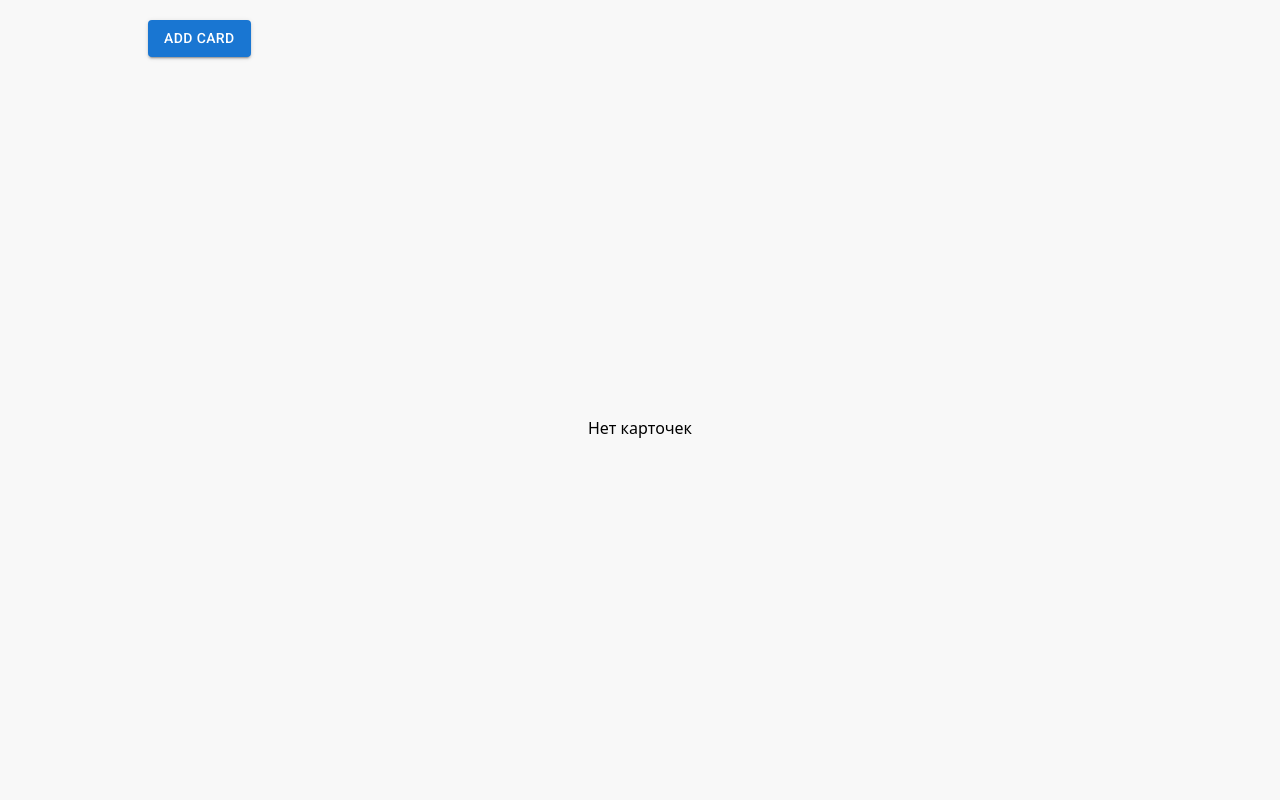
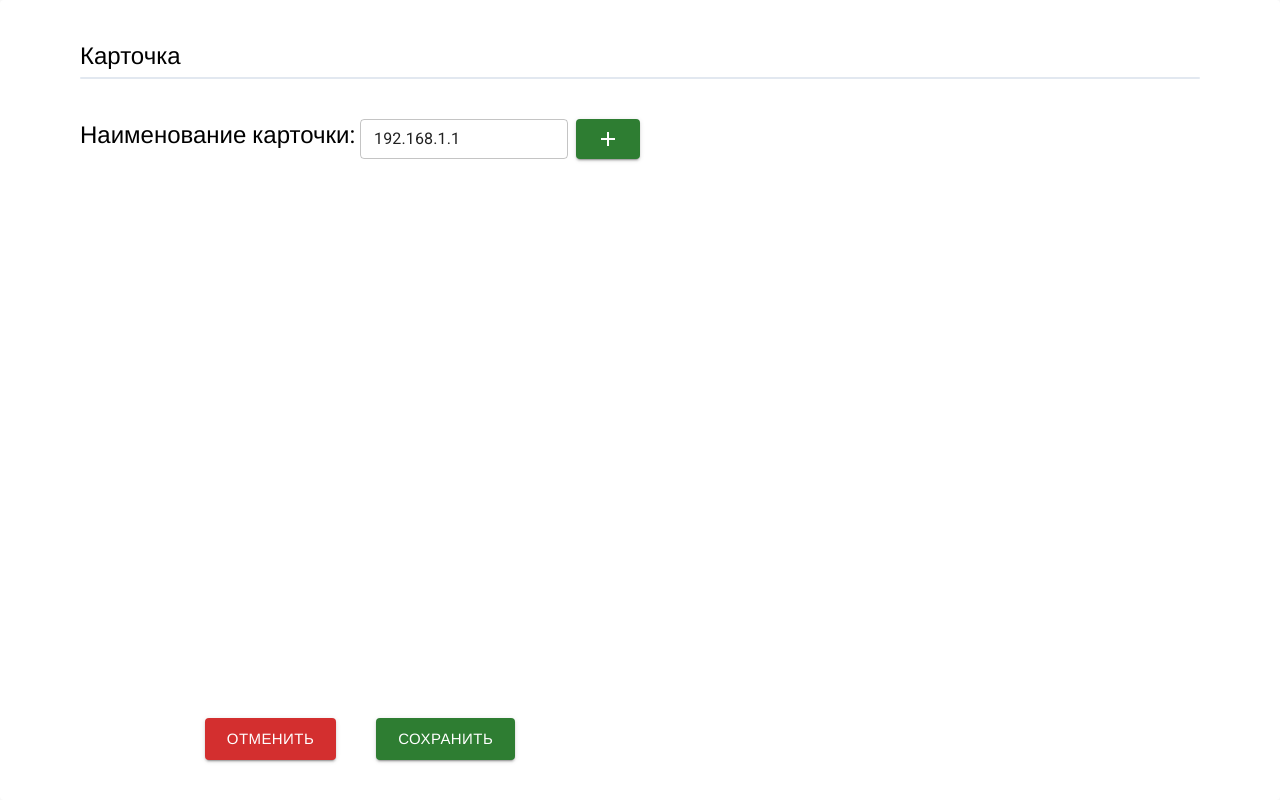
Before and after one commit to MakarTemlyakov/CardFields, a React (Vite) app in the folder cardFields/: page /cards/create in a window 1280 px wide. Built offline with nearby package versions, Linux system fonts and the light colour scheme; a web font is replaced by a local one.

Commit message:
add router

```diff
--- a/cardFields/package.json
+++ b/cardFields/package.json
@@ -16,7 +16,8 @@
     "@mui/icons-material": "^5.14.3",
     "@mui/material": "^5.14.3",
     "react": "^18.2.0",
-    "react-dom": "^18.2.0"
+    "react-dom": "^18.2.0",
+    "react-router-dom": "^6.16.0"
   },
   "devDependencies": {
     "@types/react": "^18.2.15",
--- a/cardFields/src/App.tsx
+++ b/cardFields/src/App.tsx
@@ -6,7 +6,11 @@ import './index.css'
 import { FormField } from './components/FormField/FormFiled';
 import { Action, fieldsRedcuer } from './reducers/fieldsReducer';
 import { cardsReducer, CardAction, initialCards } from './reducers/cardsReducer';
-import { Cards } from './components/Cards/Cards';
+import { CardItems } from './components/CardItems/CardItems';
+import { Button } from '@mui/material';
+import { Link } from 'react-router-dom';
+
+
 
 export type DataField = {
   id: number;
@@ -15,7 +19,6 @@ export type DataField = {
 }
 
 const fields: DataField[] = [];
-
 
 export const FieldsContext = createContext(fields);
 export const CardsContext = createContext(initialCards);
@@ -27,7 +30,7 @@ function App() {
     fieldsRedcuer,
     []
   );
-  const [cards, dispatchCard] = useReducer(
+  const [state, dispatchCard] = useReducer(
     cardsReducer,
     initialCards
   );
@@ -38,17 +41,17 @@ function App() {
     setShowFormAdd(() => !isShowFormAdd);
   }
 
-
-  console.log(cards);
-
   return (
-    <div className='w-4/5 flex flex-col grow m-auto p-5'>
+    <div className='w-4/5 flex flex-col grow m-auto mt-10'>
       <FieldsContext.Provider value={fields}>
         <FieldsDispatchContext.Provider value={dispatchField}>
-          <CardsContext.Provider value={initialCards}>
+          <CardsContext.Provider value={state}>
             <CardsDispatchContex.Provider value={dispatchCard}>
-              <Cards cards={cards.cards} />
-              {isShowFormAdd && <FormField onToggleAddForm={onToggleAddForm} />}
+              <div className="flex flex-col h-full items-start gap-5">
+                <Link to={'cards/create'}><Button variant='contained' color='primary'>ADD Card</Button></Link>
+                <CardItems cards={state.cards} />
+                {isShowFormAdd && <FormField onToggleAddForm={onToggleAddForm} />}
+              </div>
             </CardsDispatchContex.Provider>
           </CardsContext.Provider>
         </FieldsDispatchContext.Provider>
--- a/cardFields/src/components/Card/Card.tsx
+++ b/cardFields/src/components/Card/Card.tsx
@@ -2,7 +2,7 @@ import { Button, Typography } from '@mui/material';
 import { OutlinedInput } from '@mui/material';
 import Add from '@mui/icons-material/Add';
 import RemoveIcon from '@mui/icons-material/Remove';
-import { CardsDispatchContex, DataField, FieldsContext, FieldsDispatchContext } from '../../App';
+import { CardsContext, CardsDispatchContex, DataField, FieldsContext, FieldsDispatchContext } from '../../App';
 import { useContext } from 'react';
 import { actions } from '../../actions/constatns';
 import { DataCard } from '../../reducers/cardsReducer';
@@ -14,11 +14,13 @@ type CardProps = {
 
 
 
-export const Card: React.FC<CardProps> = ({ onShowAddForm, card }) => {
+export const Card: React.FC<CardProps> = ({ onShowAddForm }) => {
     const fields = useContext(FieldsContext);
     const dispatchField = useContext(FieldsDispatchContext);
     const dispatchCard = useContext(CardsDispatchContex);
-
+    const cards = useContext(CardsContext);
+    const card1 = cards.cards.find((card) => card.id === 1);
+    console.log(card1);
     const onDeleteField = (field: DataField) => {
         dispatchField({
             type: actions.DELETE,
@@ -43,6 +45,7 @@ export const Card: React.FC<CardProps> = ({ onShowAddForm, card }) => {
     const onToggleAddForm = () => {
         dispatchCard({
             type: actions.TOGGLE_ADD_FORM,
+            payload: null,
         })
     }
 
@@ -55,10 +58,10 @@ export const Card: React.FC<CardProps> = ({ onShowAddForm, card }) => {
                     <Typography variant='h5' mb='5px'><span className='truncate'>Наименование карточки:</span></Typography>
                     <div className='flex gap-2'>
                         <OutlinedInput size='small' value={'192.168.1.1'} />
-                        <Button children={<Add />} variant="contained" size="small" color='success' onClick={() => onShowAddForm()} />
+                        <Button children={<Add />} variant="contained" size="small" color='success' onClick={onToggleAddForm} />
                     </div>
                 </div>
-                {card.cardFields.length > 0 && card.cardFields.map((field: DataField) => (
+                {card1 && card1.cardFields.length > 0 && card1?.cardFields.map((field: DataField) => (
                     <div className='grid grid-cols-2' key={field.id}>
                         <Typography variant='h5' mb='5px' className='flex flex-1'>{field.name}:</Typography>
                         <div className='flex gap-2'>
--- /dev/null
+++ b/cardFields/src/components/CardItem/CardItem.tsx
@@ -0,0 +1,5 @@
+export const CardItem = ({ card }) => {
+    return <li className="bg-[#ebebeb] p-8 w-full rounded-sm hover:bg-[#c5c5c5] transition-all cursor-pointer">
+        <h2 className="text-sm ">{card.id}</h2>
+    </li>
+}
--- /dev/null
+++ b/cardFields/src/components/CardItems/CardItems.tsx
@@ -0,0 +1,19 @@
+import { DataCard } from "../../reducers/cardsReducer"
+import { CardItem } from "../CardItem/CardItem";
+
+
+interface CardItemsProps {
+    cards: DataCard[];
+}
+
+export const CardItems: React.FC<CardItemsProps> = ({ cards }) => {
+    return <ul className="flex flex-col gap-2 w-full">
+        {cards.length > 0 ?
+            cards.map((card) => (
+                // <Card onShowAddForm={() => { }} card={card} key={card.id} />
+                <CardItem card={card} />
+            )) : <div>Нет карточек</div>
+        }
+    </ul>
+
+}
--- a/cardFields/src/components/Cards/Cards.tsx
+++ /dev/null
@@ -1,20 +0,0 @@
-import { Button } from "@mui/material";
-import { DataCard } from "../../reducers/cardsReducer"
-import { Card } from "../Card/Card"
-
-interface CardsProps {
-    cards: DataCard[];
-}
-
-export const Cards: React.FC<CardsProps> = ({ cards }) => {
-    return <div className="flex flex-col h-full items-start gap-5">
-        <Button variant='contained' color='primary'>ADD Card</Button>
-        <div className="flex flex-grow items-center m-auto">
-            {cards.length > 0 ?
-                cards.map((card) => (
-                    <Card onShowAddForm={() => { }} card={card} key={card.id} />
-                )) : <div>Нет карточек</div>
-            }
-        </div>
-    </div>
-}
--- a/cardFields/src/main.tsx
+++ b/cardFields/src/main.tsx
@@ -6,13 +6,13 @@ import '@fontsource/roboto/300.css';
 import '@fontsource/roboto/400.css';
 import '@fontsource/roboto/500.css';
 import '@fontsource/roboto/700.css';
-import App from './App';
 
 
-
+import { router } from './routers/router';
+import { RouterProvider } from 'react-router-dom';
 
 ReactDOM.createRoot(document.getElementById('root')!).render(
   <React.StrictMode>
-    <App />
+    <RouterProvider router={router} />
   </React.StrictMode>,
 )
--- a/cardFields/src/reducers/cardsReducer.ts
+++ b/cardFields/src/reducers/cardsReducer.ts
@@ -15,10 +15,12 @@ export type CardAction = {
 
 interface CardsState {
   cards: DataCard[];
+  isShowFormAdd: boolean;
 }
 
 export const initialCards: CardsState = {
   cards: [],
+  isShowFormAdd: false,
 };
 
 export const cardsReducer = (state = initialCards, action: CardAction) => {
@@ -29,18 +31,18 @@ export const cardsReducer = (state = initialCards, action: CardAction) => {
       if (card) {
         const newCard = { ...card, cardFields: action.payload.cardFields };
         newState.cards = state.cards.map((c) => (c.id === action.payload.id ? newCard : c));
-        newState = { cards: newState.cards };
+        newState = { ...newState, cards: newState.cards };
         return newState;
       } else {
-        newState = { cards: [action.payload] };
+        newState = { ...newState, cards: [action.payload] };
       }
 
       return newState;
     }
 
     case actions.TOGGLE_ADD_FORM: {
-      console.log('show');
-      return state;
+      console.log('uyes');
+      return { ...newState, isShowFormAdd: !newState.isShowFormAdd };
     }
 
     default:
--- a/cardFields/src/reducers/fieldsReducer.ts
+++ b/cardFields/src/reducers/fieldsReducer.ts
@@ -23,6 +23,7 @@ export const fieldsRedcuer = (fields: DataField[], action: Action) => {
     case actions.DELETE: {
       return [...fields].filter((field) => field.id !== action.payload.id);
     }
+
     default:
       return fields;
   }
--- /dev/null
+++ b/cardFields/src/routers/router.tsx
@@ -0,0 +1,20 @@
+import { createBrowserRouter } from 'react-router-dom';
+import App from '../App';
+import { CardItems } from '../components/CardItems/CardItems';
+import { Card } from '../components/Card/Card';
+
+
+
+export const router = createBrowserRouter([
+  {
+    path: "/",
+    element: <App />,
+    children: [
+      { path: '/cards', element: <CardItems /> },
+      { path: '/cards:cardsId', element: <Card /> },
+
+    ],
+    errorElement: <div>Страница не найдена</div>
+  },
+  { path: '/cards/create', element: <Card /> },
+]);
```
Also changed, not shown: 1 other file (tests, documents, lock files or other folders).
